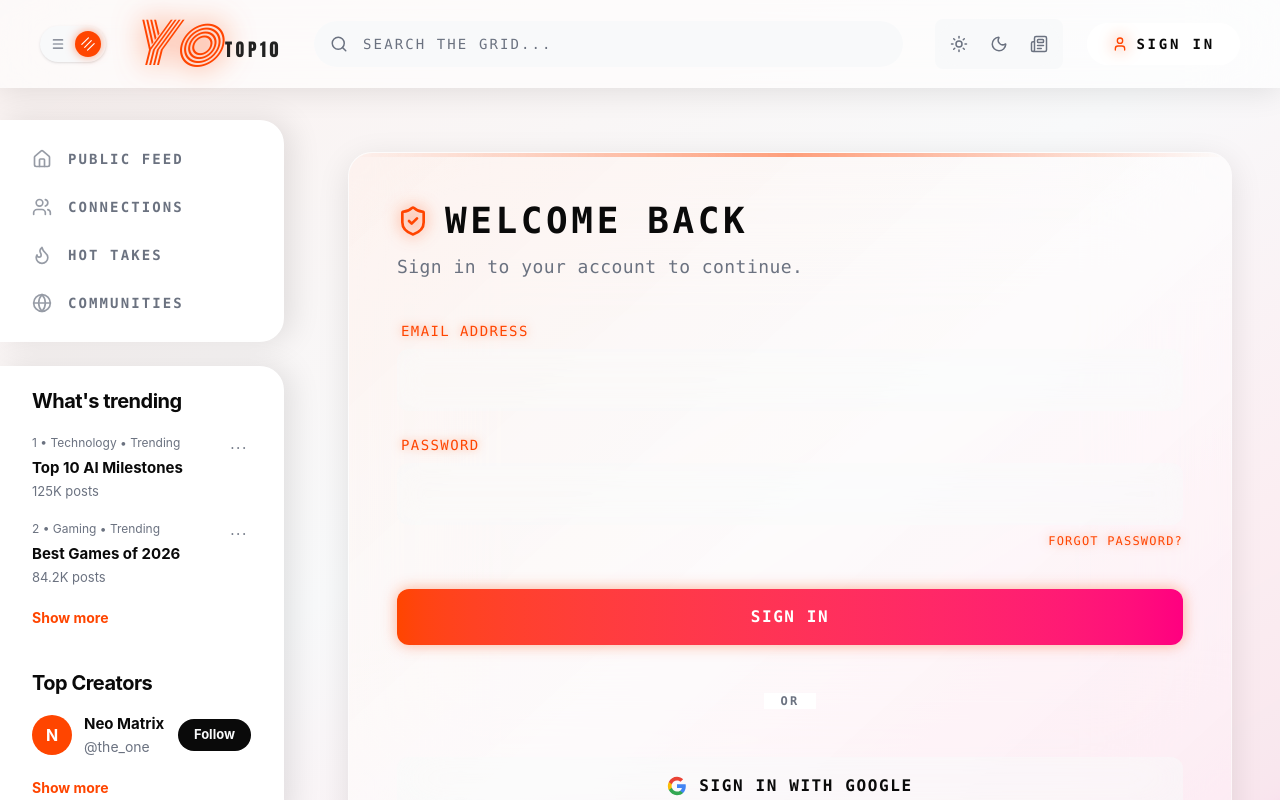
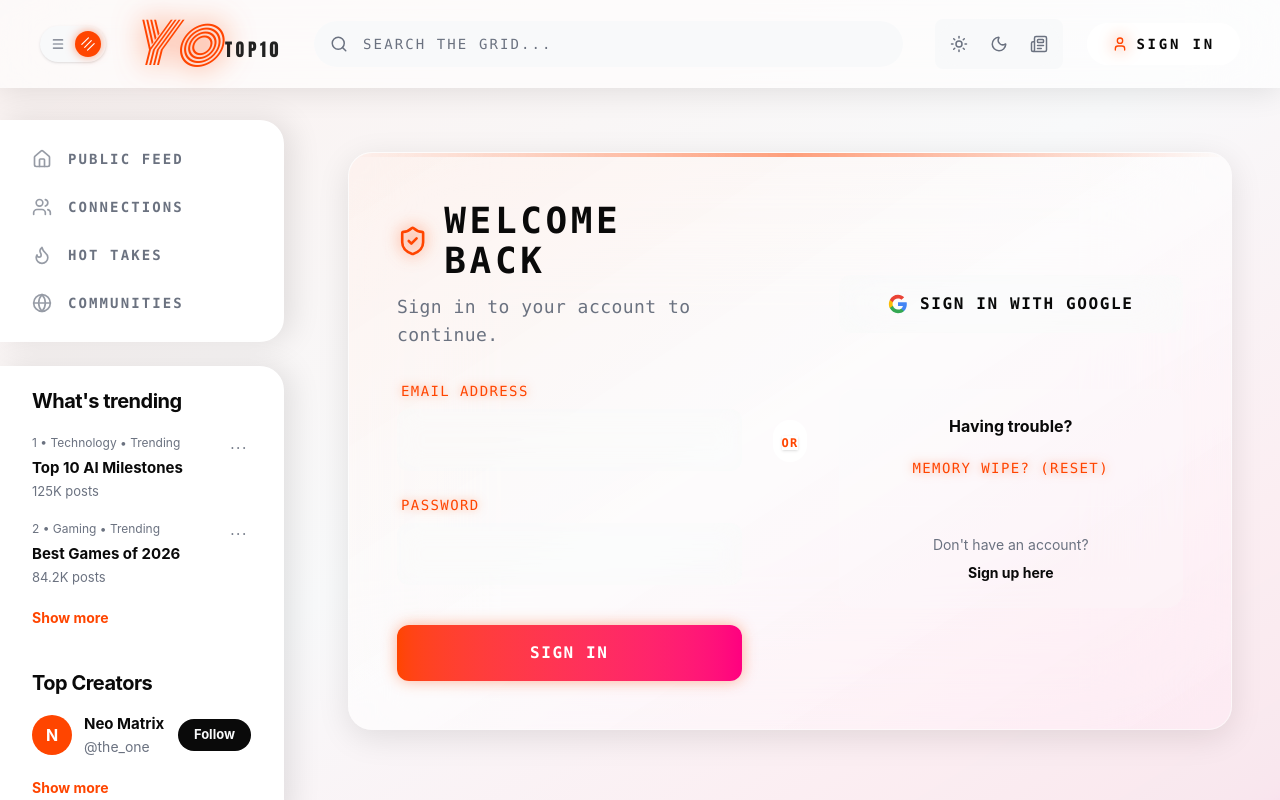
Before and after one commit to nekwasar/yotop10, a Next.js app in the folder frontend/: page /login in a window 1280 px wide. Built offline with nearby package versions, Linux system fonts and the light colour scheme.

Commit message:
style(auth): implement 2-column split layout to reduce vertical height, remove retro hover colors

```diff
--- a/frontend/src/app/login/page.tsx
+++ b/frontend/src/app/login/page.tsx
@@ -34,7 +34,18 @@ function LoginForm() {
         <AuthContainer
             title="Welcome Back"
             subtitle="Sign in to your account to continue."
-            footer={<span className="text-[var(--text-muted)]">Don't have an account? <Link href="/signup" className="text-[var(--text-primary)] hover:text-[var(--brand-primary)] font-bold transition-colors">Sign up here</Link></span>}
+            rightContent={
+                <>
+                    <GoogleAuthButton text="Sign in with Google" onClick={() => signIn("google", { callbackUrl })} />
+
+                    <div className="flex flex-col gap-5 text-center mt-6 p-6 border border-(--border-accent) bg-[var(--bg-base)]/20 rounded-2xl">
+                        <span className="text-base text-[var(--text-primary)] font-bold">Having trouble?</span>
+                        <Link href="/forgot-password" className="text-sm font-mono tracking-widest uppercase text-[var(--brand-primary)] hover:underline drop-shadow-[0_0_5px_rgba(255,69,0,0.5)]">Memory Wipe? (Reset)</Link>
+                        <div className="h-px bg-white/10 w-full my-2" />
+                        <span className="text-[var(--text-muted)] text-sm">Don't have an account? <br /><Link href="/signup" className="text-[var(--text-primary)] hover:text-[var(--brand-primary)] font-bold transition-colors inline-block mt-2">Sign up here</Link></span>
+                    </div>
+                </>
+            }
         >
             <form onSubmit={handleSubmit} className="flex flex-col gap-6">
                 <AuthInput
@@ -45,7 +56,6 @@ function LoginForm() {
                     onChange={e => setForm(f => ({ ...f, email: e.target.value }))}
                 />
 
-                <div className="flex flex-col gap-1">
                 <AuthInput
                     label="Password"
                     type="password"
@@ -53,8 +63,6 @@ function LoginForm() {
                     value={form.password}
                     onChange={e => setForm(f => ({ ...f, password: e.target.value }))}
                 />
-                    <Link href="/forgot-password" className="text-xs text-[var(--brand-primary)] hover:underline self-end mt-1 font-mono uppercase tracking-widest drop-shadow-[0_0_5px_rgba(255,69,0,0.5)]">Forgot password?</Link>
-                </div>
 
                 {error && <p className="text-red-500 text-xs font-mono font-bold tracking-widest uppercase text-center bg-red-500/10 p-2 rounded-xl border border-red-500/20">{error}</p>}
 
@@ -62,13 +70,6 @@ function LoginForm() {
                     {loading ? "Signing in..." : "Sign in"}
                 </AuthButton>
             </form>
-
-            <div className="my-6 relative flex items-center justify-center">
-                <div className="absolute inset-x-0 h-px bg-white/10 dark:bg-white/10 bg-black/10 data-[theme=retro]:bg-black" />
-                <span className="relative bg-[var(--bg-surface)] backdrop-blur-xl px-4 text-xs font-mono uppercase tracking-[0.2em] text-[var(--text-muted)] data-[theme=retro]:bg-white data-[theme=retro]:border-[2px] data-[theme=retro]:border-black data-[theme=retro]:py-1 data-[theme=retro]:text-black font-bold">Or</span>
-            </div>
-
-            <GoogleAuthButton text="Sign in with Google" onClick={() => signIn("google", { callbackUrl })} />
         </AuthContainer>
     )
 }
--- a/frontend/src/components/ui/auth/AuthUI.tsx
+++ b/frontend/src/components/ui/auth/AuthUI.tsx
@@ -3,7 +3,15 @@ import { useTheme } from "next-themes";
 import { ReactNode, useEffect, useState } from "react";
 import { ShieldCheck } from "lucide-react";
 
-export function AuthContainer({ children, title, subtitle, footer }: { children: ReactNode, title: string, subtitle?: string, footer?: ReactNode }) {
+interface AuthContainerProps {
+    children: ReactNode;
+    title: string;
+    subtitle?: string;
+    rightContent?: ReactNode; // New prop for 2-column layout in Futuristic Mode
+    footer?: ReactNode;
+}
+
+export function AuthContainer({ children, title, subtitle, rightContent, footer }: AuthContainerProps) {
     const [mounted, setMounted] = useState(false);
     const { theme } = useTheme();
 
@@ -22,6 +30,12 @@ export function AuthContainer({ children, title, subtitle, footer }: { children:
 
                     <div className="flex flex-col gap-6">
                         {children}
+                        {/* In Retro mode, we just stack the rightContent below the form so it doesn't break the max-w-2xl boundary */}
+                        {rightContent && (
+                            <div className="flex flex-col gap-6 mt-2 pt-6 border-t-[3px] border-dashed border-black">
+                                {rightContent}
+                            </div>
+                        )}
                     </div>
 
                     {footer && (
@@ -35,26 +49,57 @@ export function AuthContainer({ children, title, subtitle, footer }: { children:
     }
 
     // Futuristic Neon Glassmorphism Form
+    // Using a 2-column layout if rightContent exists to drastically reduce vertical height and clear up screen space.
     return (
         <div className="min-h-[70vh] flex items-center justify-center p-4">
-            {/* 70% width constrained to max-4xl to prevent it becoming unreadable on extremely ultra-wide screens, but massive on typical screens */}
-            <div className="w-[90vw] md:w-[70vw] max-w-4xl bg-[var(--bg-surface)]/60 backdrop-blur-3xl border border-(--border-accent) p-8 sm:p-12 rounded-3xl shadow-[0_8px_32px_rgba(0,0,0,0.1)] animate-in fade-in zoom-in-95 duration-700 relative overflow-hidden">
+            <div className={`w-[90vw] ${rightContent ? 'md:w-[85vw] max-w-6xl' : 'md:w-[70vw] max-w-4xl'} bg-[var(--bg-surface)]/60 backdrop-blur-3xl border border-(--border-accent) p-8 sm:p-12 rounded-3xl shadow-[0_8px_32px_rgba(0,0,0,0.1)] animate-in fade-in zoom-in-95 duration-700 relative overflow-hidden`}>
 
-                {/* Subtle sweeping gradient background to give it that next-gen feel */}
                 <div className="absolute top-0 left-0 w-full h-1 bg-gradient-to-r from-transparent via-[var(--brand-primary)] to-transparent opacity-50" />
                 <div className="absolute inset-0 bg-gradient-to-br from-[var(--brand-primary)]/5 via-transparent to-[var(--brand-secondary)]/5 pointer-events-none" />
 
-                <div className="relative z-10">
+                <div className="relative z-10 flex flex-col">
+
+                    <div className={`${rightContent ? 'grid grid-cols-1 md:grid-cols-[1fr_auto_1fr] gap-8 md:gap-12' : 'flex flex-col'}`}>
+
+                        {/* Left Side: Title & Form */}
+                        <div className="flex flex-col justify-center">
                             <div className="flex items-center gap-4 mb-3">
                                 <ShieldCheck className="text-[var(--brand-primary)] drop-shadow-[0_0_8px_rgba(255,69,0,0.8)]" size={32} />
-                        {/* Switched to text-[var(--text-primary)] for perfect Light Mode readability */}
                                 <h1 className="text-3xl sm:text-4xl font-mono tracking-widest font-bold uppercase text-[var(--text-primary)]">{title}</h1>
                             </div>
 
-                    {subtitle && <p className="text-[var(--text-muted)] text-base sm:text-lg tracking-wide font-mono mb-10">{subtitle}</p>}
+                            {subtitle && <p className="text-[var(--text-muted)] text-base sm:text-lg tracking-wide font-mono mb-8">{subtitle}</p>}
 
                             <div className="flex flex-col gap-6">
                                 {children}
+                            </div>
+                        </div>
+
+                        {/* Divider Line (only visible in desktop 2-column) */}
+                        {rightContent && (
+                            <div className="hidden md:flex items-center justify-center relative">
+                                <div className="w-px h-full bg-gradient-to-b from-transparent via-(--border-accent) to-transparent" />
+                                <div className="absolute bg-[var(--bg-surface)] border border-(--border-accent) rounded-full p-2">
+                                    <span className="text-[var(--brand-primary)] text-xs font-mono font-bold tracking-widest uppercase shadow-sm">Or</span>
+                                </div>
+                            </div>
+                        )}
+
+                        {/* Mobile Divider */}
+                        {rightContent && (
+                            <div className="md:hidden flex items-center justify-center relative my-4">
+                                <div className="absolute inset-x-0 h-px bg-(--border-accent)" />
+                                <span className="relative bg-[var(--bg-surface)] px-4 text-xs font-mono uppercase tracking-[0.2em] text-[var(--brand-primary)] font-bold">Or</span>
+                            </div>
+                        )}
+
+                        {/* Right Side: Social Auth & Extras */}
+                        {rightContent && (
+                            <div className="flex flex-col justify-center gap-8">
+                                {rightContent}
+                            </div>
+                        )}
+
                     </div>
 
                     {footer && (
@@ -107,7 +152,7 @@ export function AuthButton(props: React.ButtonHTMLAttributes<HTMLButtonElement>)
         return (
             <button
                 {...props}
-                className="w-full bg-black text-white font-black text-2xl p-4 uppercase tracking-widest mt-4 hover:bg-[#ff4500] transition-colors disabled:opacity-50 shadow-[6px_6px_0px_#000] hover:shadow-[4px_4px_0px_#000] hover:translate-x-1 hover:translate-y-1"
+                className="w-full bg-black text-white font-black text-2xl p-4 uppercase tracking-widest mt-4 disabled:opacity-50 shadow-[6px_6px_0px_#000]"
             >
                 {props.children}
             </button>
@@ -117,7 +162,6 @@ export function AuthButton(props: React.ButtonHTMLAttributes<HTMLButtonElement>)
     return (
         <button
             {...props}
-            // Always text-white here since the background is a solid gradient of the primary brand color
             className="
         w-full mt-4 flex items-center justify-center gap-2 px-6 py-4 rounded-xl font-mono text-base tracking-widest font-bold uppercase
         text-white bg-gradient-to-r from-[var(--brand-primary)] to-[var(--brand-secondary)]
@@ -138,7 +182,7 @@ export function GoogleAuthButton({ onClick, text }: { onClick: () => void, text:
             <button
                 type="button"
                 onClick={onClick}
-                className="w-full bg-white text-black border-4 border-black font-black text-xl p-4 flex items-center justify-center gap-4 hover:bg-gray-100 transition-colors shadow-[4px_4px_0px_#000]"
+                className="w-full bg-white text-black border-4 border-black font-black text-xl p-4 flex items-center justify-center gap-4 shadow-[4px_4px_0px_#000]"
             >
                 <svg viewBox="0 0 24 24" width="24" height="24"><path fill="#4285F4" d="M22.56 12.25c0-.78-.07-1.53-.2-2.25H12v4.26h5.92c-.26 1.37-1.04 2.53-2.21 3.31v2.77h3.57c2.08-1.92 3.28-4.74 3.28-8.09z" /><path fill="#34A853" d="M12 23c2.97 0 5.46-.98 7.28-2.66l-3.57-2.77c-.98.66-2.23 1.06-3.71 1.06-2.86 0-5.29-1.93-6.16-4.53H2.18v2.84C3.99 20.53 7.7 23 12 23z" /><path fill="#FBBC05" d="M5.84 14.09c-.22-.66-.35-1.36-.35-2.09s.13-1.43.35-2.09V7.07H2.18C1.43 8.55 1 10.22 1 12s.43 3.45 1.18 4.93l2.85-2.22.81-.62z" /><path fill="#EA4335" d="M12 5.38c1.62 0 3.06.56 4.21 1.64l3.15-3.15C17.45 2.09 14.97 1 12 1 7.7 1 3.99 3.47 2.18 7.07l3.66 2.84c.87-2.6 3.3-4.53 6.16-4.53z" /></svg>
                 {text}
```
Also changed, not shown: frontend/src/app/signup/page.tsx (+14 -9 lines), frontend/src/components/layout/theme-layout-wrapper.tsx (+14 -14 lines). Lines whose indentation alone changed are shown as unchanged.
